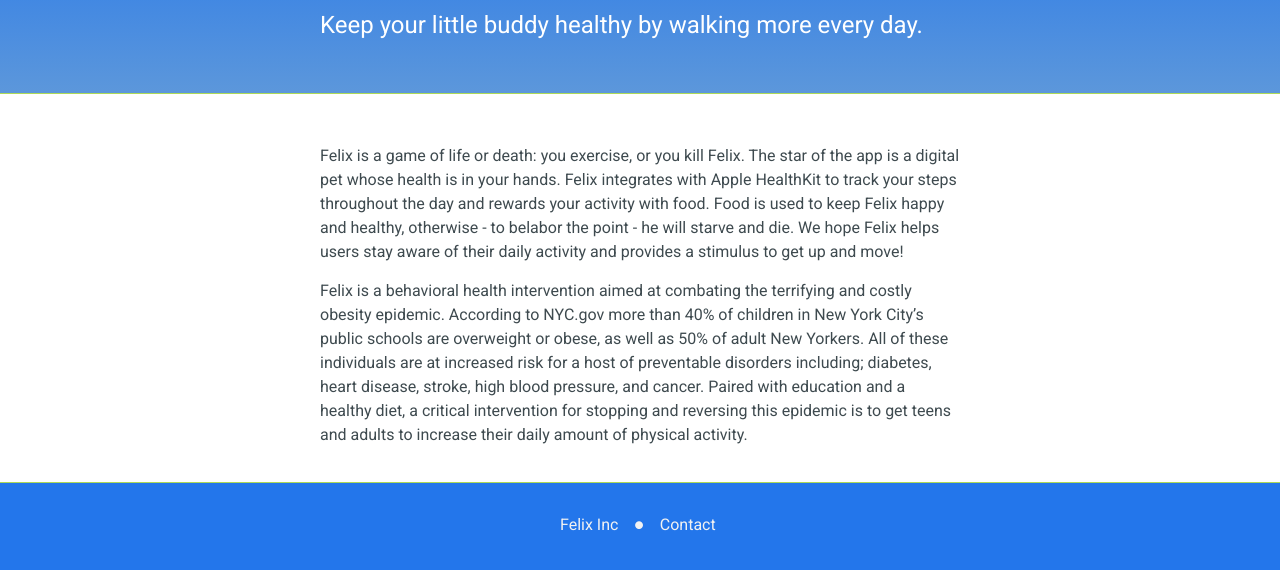
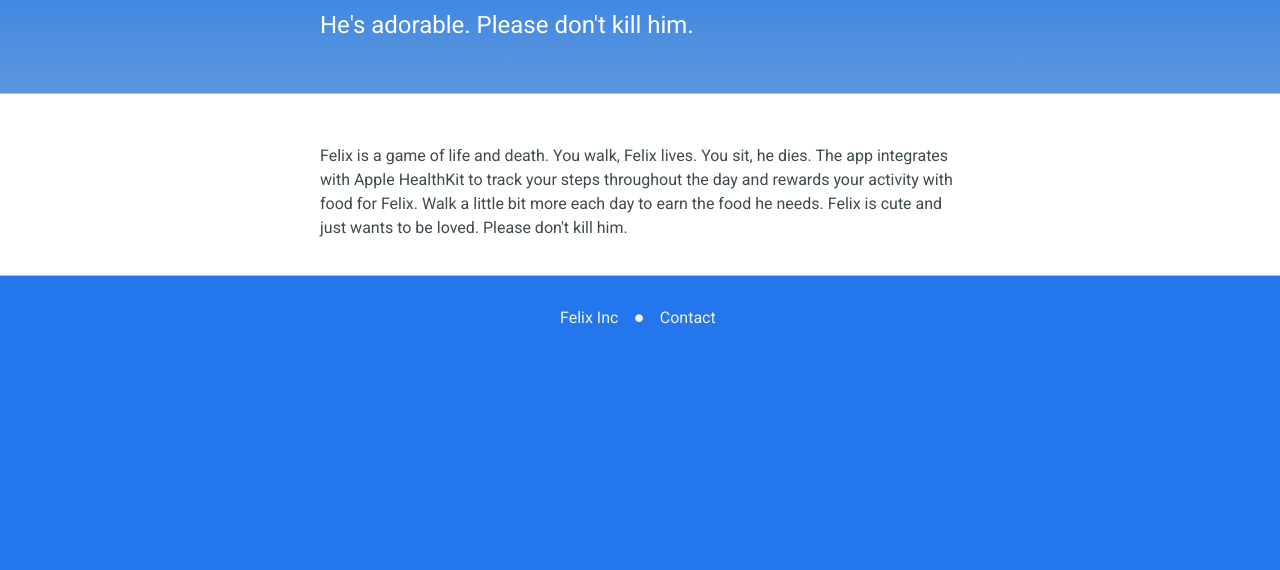
Before and after one commit to felixapp/felixapp.github.io, a plain HTML site: page index.html in a window 1280 px wide. Shown: the part 116-686 px from the top of the page. Drawn offline with Linux system fonts and the light colour scheme.

Commit message:
Update index.html

```diff
--- a/index.html
+++ b/index.html
@@ -23,7 +23,7 @@
         <header class="inner">
 <img style="float: right; padding-top: 8px; padding-right: 10px" src="images/felixhead.png"/>
           <h1 id="project_title">Don&#39;t Kill Felix!</h1>
-          <h2 id="project_tagline">Keep your little buddy healthy by walking more every day.</h2>
+          <h2 id="project_tagline">He&#39;s adorable. Please don&#39;t kill him.</h2>
 
         </header>
     </div>
@@ -31,9 +31,9 @@
     <!-- MAIN CONTENT -->
     <div id="main_content_wrap" class="outer">
       <section id="main_content" class="inner">
-        <p>Felix is a game of life or death: you exercise, or you kill Felix. The star of the app is a digital pet whose health is in your hands. Felix integrates with Apple HealthKit to track your steps throughout the day and rewards your activity with food. Food is used to keep Felix happy and healthy, otherwise - to belabor the point - he will starve and die. We hope Felix helps users stay aware of their daily activity and provides a stimulus to get up and move!</p>
+        <p>Felix is a game of life and death. You walk, Felix lives. You sit, he dies. The app integrates with Apple HealthKit to track your steps throughout the day and rewards your activity with food for Felix. Walk a little bit more each day to earn the food he needs. Felix is cute and just wants to be loved. Please don&#39;t kill him.</p>
 
-<p>Felix is a behavioral health intervention aimed at combating the terrifying and costly obesity epidemic. According to NYC.gov more than 40% of children in New York City’s public schools are overweight or obese, as well as 50% of adult New Yorkers. All of these individuals are at increased risk for a host of preventable disorders including; diabetes, heart disease, stroke, high blood pressure, and cancer. Paired with education and a healthy diet, a critical intervention for stopping and reversing this epidemic is to get teens and adults to increase their daily amount of physical activity.</p>
+
       </section>
     </div>
 
```
